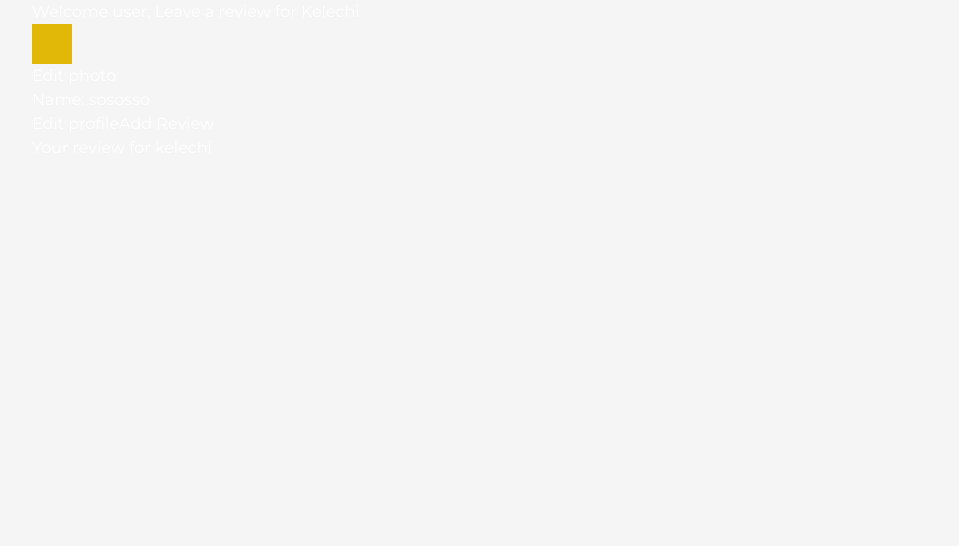
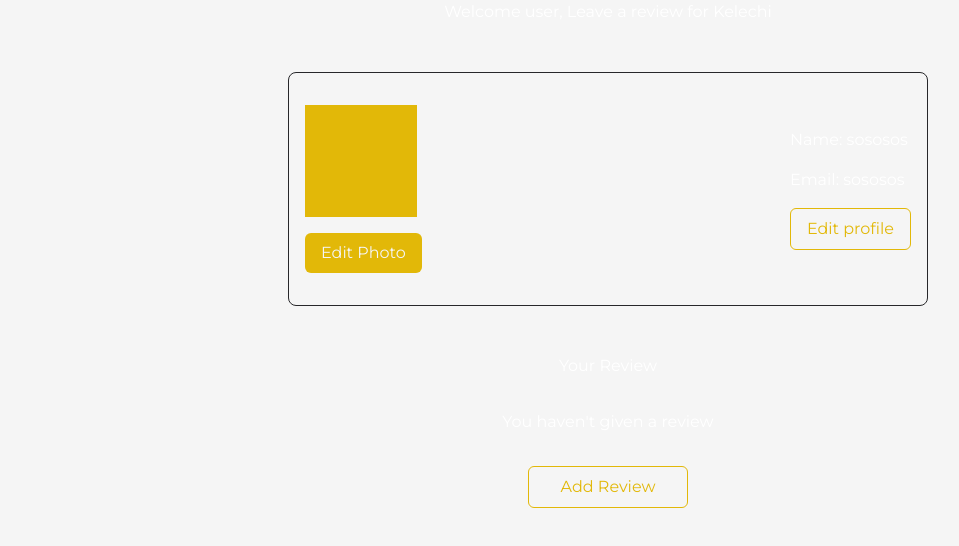
Before and after one commit to Vhickyy/kel-portfolio, a Next.js app: page /dashboard/profile in a window 1280 px wide. Shown: the top 546 px of the page, without its empty margins (32-991 px from the left). Built offline with nearby package versions, Linux system fonts and the light colour scheme.

Commit message:
giving reviews

```diff
--- a/package.json
+++ b/package.json
@@ -9,13 +9,16 @@
     "lint": "next lint"
   },
   "dependencies": {
+    "@auth/prisma-adapter": "^1.0.14",
     "@prisma/client": "^5.7.1",
     "framer-motion": "^10.16.16",
     "next": "14.0.4",
     "react": "^18",
     "react-dom": "^18",
     "react-icons": "^4.12.0",
-    "react-intersection-observer": "^9.5.3"
+    "react-intersection-observer": "^9.5.3",
+    "react-toastify": "^10.0.0",
+    "zod": "^3.22.4"
   },
   "devDependencies": {
     "@types/node": "^20",
--- a/src/app/dashboard/profile/component/AddReview.tsx
+++ b/src/app/dashboard/profile/component/AddReview.tsx
@@ -8,18 +8,20 @@ import Link from 'next/link'
 
 const Btn = () => {
   const {pending} = useFormStatus();
-  const [state,formAction] = useFormState(addReview,{message:""})
   return(
-    <button type='submit' disabled={pending} className='block bg-primary rounded-md py-2 px-8 text-bgColor'>{pending ? "Saving..." : "Save"}</button>
+    <button type='submit' disabled={pending} className='block rounded-md py-2 px-8 border border-primary text-primary'>{pending ? "Saving..." : "Save"}</button>
+
   )
 }
 
 const AddReview = () => {
     const getMode = useSearchParams().get("mode");
+    const [state,formAction] = useFormState(addReview,{message:""});
   return (
     <>
     {getMode == "review" ? <div className='fixed inset-0 bg-red-500  grid place-items-center'>
-        <form action={addReview} className='bg-bgColor w-[80%] sm:w-[30rem] p-8 rounded-md'>
+        <form action={formAction} className='bg-bgColor w-[90%] sm:w-[30rem] p-8 rounded-md'>
+          {state.message ? `${state.message}` : null}
             <div className='flex justify-between'>
                 <h1>What do you have to say about Kelechi?</h1>
                 <Link href="/dashboard/profile"><FaTimes/></Link>
--- a/src/app/dashboard/profile/component/EditProfile.tsx
+++ b/src/app/dashboard/profile/component/EditProfile.tsx
@@ -11,7 +11,7 @@ const EditProfile = () => {
   return (
     <>
         {getMode == "edit-profile" ? <div className='fixed inset-0 bg-red-500  grid place-items-center text-textColor'>
-            <form className='bg-bgColor w-[80%] sm:w-[30rem] p-8 rounded-md'>
+            <form className='bg-bgColor w-[90%] sm:w-[30rem] p-8 rounded-md'>
                 <div className='flex justify-between'>
                     <h1>Edit Profile</h1>
                     <Link href="/dashboard/profile"><FaTimes/></Link>
--- a/src/app/dashboard/profile/component/SelectView.tsx
+++ /dev/null
@@ -1,18 +0,0 @@
-"use client"
-import usePortfolioContext from '@/context/PortfolioContext'
-import Link from 'next/link'
-import React from 'react'
-
-const SelectView = () => {
-    const {setMode} = usePortfolioContext()
-  return (
-    <div>
-        <button onClick={()=>setMode("edit")}>Edit profile</button>
-        <button onClick={()=>setMode("review")}>Add review</button>
-        <Link href={"/dashboard/profile?mode=edit-profile"}>Edit profile</Link>
-        <Link href={"/dashboard/profile?mode=review"}>Add Review</Link>
-    </div>
-  )
-}
-
-export default SelectView
--- a/src/app/dashboard/profile/page.tsx
+++ b/src/app/dashboard/profile/page.tsx
@@ -1,28 +1,46 @@
 import React from 'react'
 import AddReview from './component/AddReview'
 import EditProfile from './component/EditProfile'
-import SelectView from './component/SelectView'
 import Link from 'next/link'
 
 const page = () => {
 
   return (
-    <main className='w-[90%] max-w-[14000px] mx-auto text-white'>
-        <h1>Welcome user, Leave a review for Kelechi</h1>
-        <div>
+    <main className='w-[90%] max-w-[14000px] mx-auto text-white grid gap-12'>
+        <h1 className='text-center'>Welcome user, Leave a review for Kelechi</h1>
+        <section className='w-full flex max-w-[40rem]  justify-between items-center mx-auto border border-textColor px-4 py-8 rounded-lg '>
+          <div className='grid gap-4'>
+            <input type="file" className='hidden'/>
+            <div className='h-[7rem] w-[7rem] bg-primary'></div>
+            <button className='px-4 py-2 bg-primary rounded-md text-bgColor'>Edit Photo</button>
+          </div>
+          <div className='grid gap-4'>
+            <div>
+              <p>Name: sososos</p>
+            </div>
+            <div>
+              <p>Email: sososos</p>
+            </div>
+          <Link href={"/dashboard/profile?mode=edit-profile"}><button className='px-4 py-2 border border-primary rounded-md text-primary'>Edit profile</button></Link>
+          </div>
+        </section>
+        <section className='grid place-items-center gap-8'>
+          <h2>Your Review</h2>
+          <p>You haven't given a review</p>
+          <Link href={"/dashboard/profile?mode=review"}><button className='px-8 py-2 border border-primary rounded-md text-primary'>Add Review</button></Link>
+        </section>
+        {/* <div>
             <div className='h-10 w-10 bg-primary'></div>
             <p>Edit photo</p>
             <p>Name: sososso</p>
             <div>
-        {/* <button onClick={()=>setMode("edit")}>Edit profile</button>
-        <button onClick={()=>setMode("review")}>Add review</button> */}
-        <Link href={"/dashboard/profile?mode=edit-profile"}>Edit profile</Link>
-        <Link href={"/dashboard/profile?mode=review"}>Add Review</Link>
-    </div>
+            <Link href={"/dashboard/profile?mode=review"}>Add Review</Link>
+            <Link href={"/dashboard/profile?mode=edit-profile"}>Edit profile</Link>
+        </div>
         </div>
         <div>
             <h1>Your review for kelechi</h1>
-        </div>
+        </div> */}
         <EditProfile/>
         <AddReview />
     </main>
--- a/src/app/dashboard/reviews/components/Review.tsx
+++ b/src/app/dashboard/reviews/components/Review.tsx
@@ -11,7 +11,7 @@ const Review = async () => {
         {data.length ?
             data.map(data=>{
                 return(
-                    <div className='bg-slate-800 p-4 text-center text-textgray text-sm'>
+                    <div className='bg-slate-800 p-4 text-center text-textgray text-sm' key={data.id}>
                         Lorem ipsum dolor sit amet consectetur adipisicing elit. Molestias assumenda quasi ipsam. Ex aliquid odit e mollitia. Quod, modi ratione?
                         <button>delete</button>
                         <button>show</button>
--- a/src/app/dashboard/reviews/page.tsx
+++ b/src/app/dashboard/reviews/page.tsx
@@ -5,7 +5,7 @@ import User from './components/User'
 
 const page = () => {
   return (
-    <main className='w-[90%] max-w-[14000px] mx-auto text-white'>
+    <main className='w-[90%] max-w-[1440px] mx-auto text-white'>
         {/* fetch data and show if user have dropped any review */}
         ji
     </main>
--- a/src/app/layout.tsx
+++ b/src/app/layout.tsx
@@ -18,7 +18,7 @@ export default function RootLayout({
 }) {
   return (
     <html lang="en">
-      <body className={`${montserrat.className} overflow-x-hidden bg-bgColor`}>
+      <body className={`${montserrat.className} bg-bgColor`}>
         <PortfolioContextProvider>
           {children}
         </PortfolioContextProvider>
--- a/src/app/page.tsx
+++ b/src/app/page.tsx
@@ -10,7 +10,7 @@ import { FaFacebook } from 'react-icons/fa'
 
 export default function Home() {
   return (
-    <main className='w-[90%] lg:flex max-w-[14000px] mx-auto'>
+    <main className='w-[90%] lg:w-[95%] lg:flex max-w-[1440px] mx-auto'>
       <section className='hidden lg:block lg:w-[5%]'>
           <div className='sticky top-[25%] grid gap-4 items-end justify-center text-textColor'>
           <FaFacebook className="w-[2rem] h-[2rem]"/>
--- a/src/utils/actions.ts
+++ b/src/utils/actions.ts
@@ -1,13 +1,18 @@
 "use server"
 import { redirect } from "next/navigation"
 import prisma from "../../prisma/db"
+import * as z from "zod";
 
 export const addReview = async (prevState:any,formdata: any) => {
     await new Promise(resolve => setTimeout(resolve, 2000))
     const review = formdata.get("review")
     const reviewer = "vee"
-    console.log(review);
+    const ReviewSchema = z.object({
+        review: z.string().max(40),
+        reviewer: z.string()
+    });
     try {
+        ReviewSchema.parse({review,reviewer});
         await prisma.review.create({
             data:{
                 review,
@@ -16,7 +21,7 @@ export const addReview = async (prevState:any,formdata: any) => {
         })
         return({message:"Review Added Successfully"})
     } catch (error) {
-        return({message:"error"})
+        return({message:"error"});
     }
 }
 
```
Also changed, not shown: .eslintrc.json, 2 other files (tests, documents, lock files or other folders).
